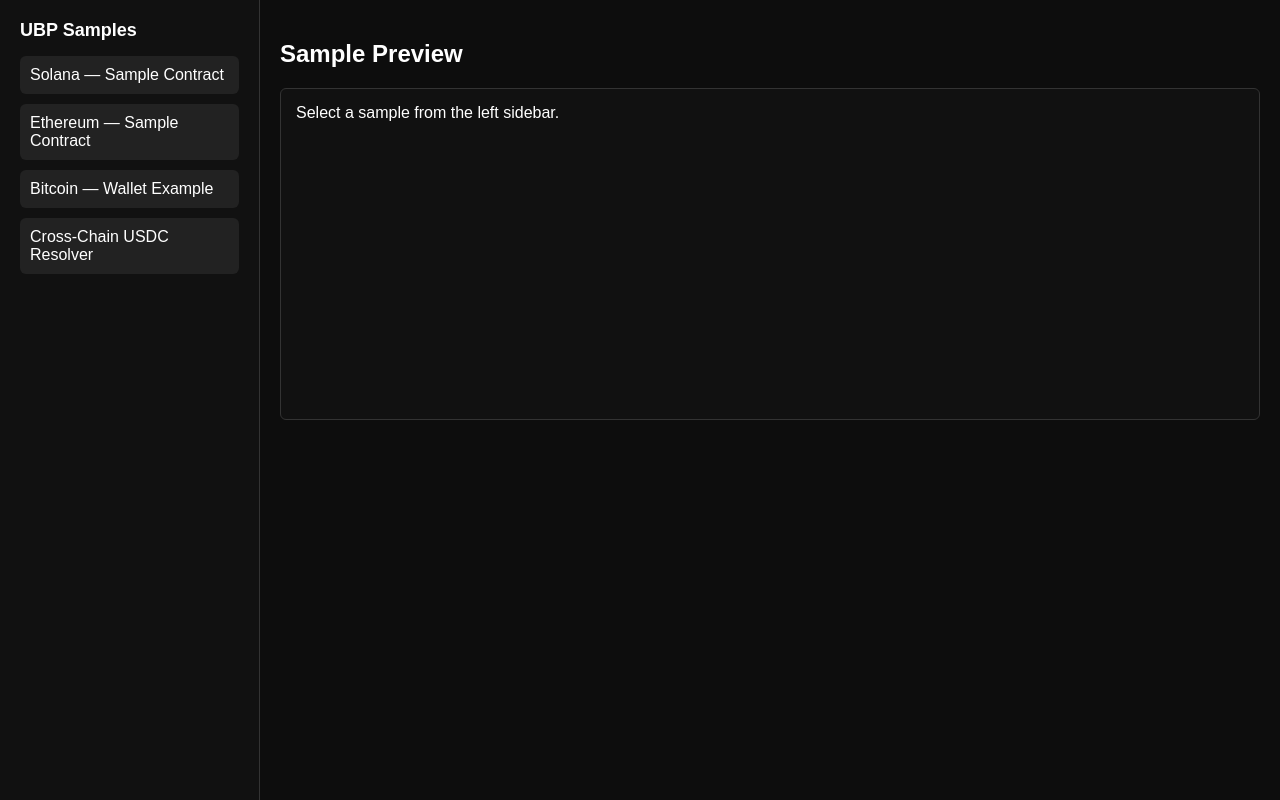
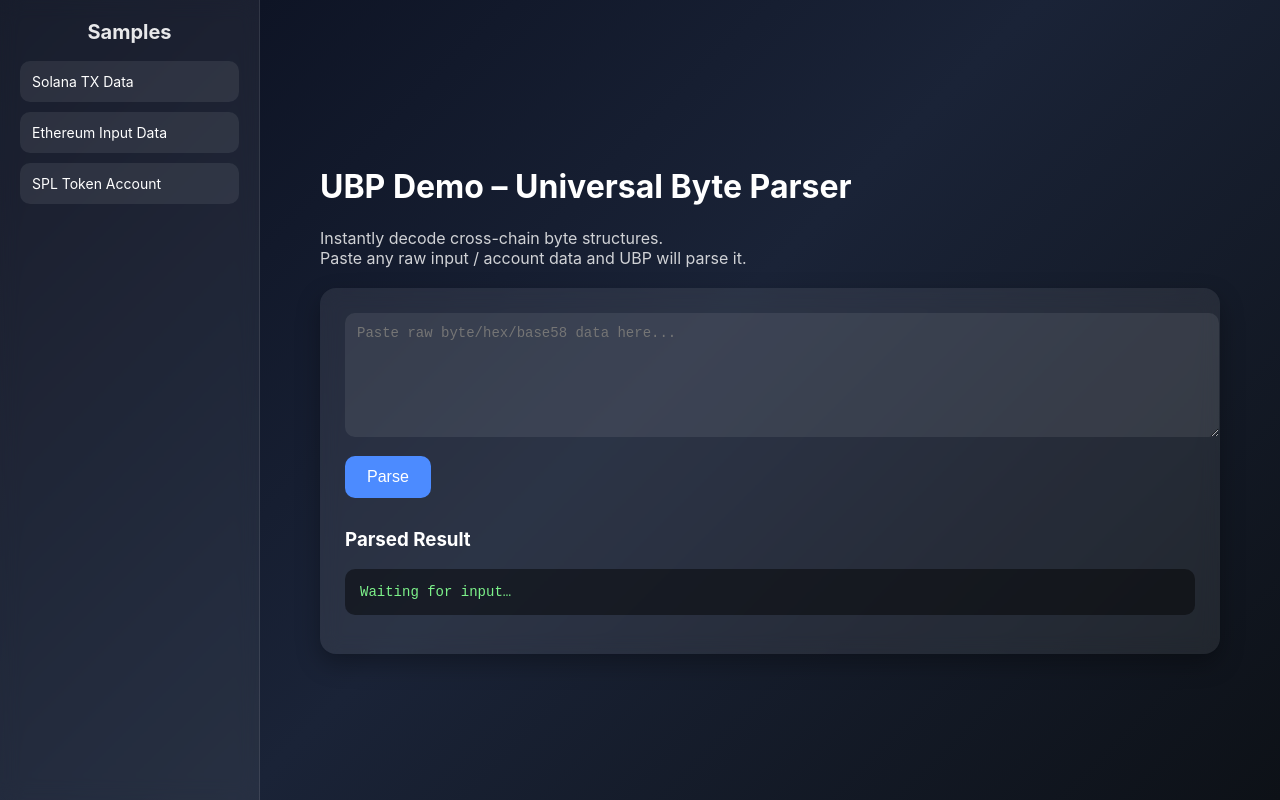
Before and after one commit to Harpic670/UBP, a plain HTML site: page demo/index.html in a window 1280 px wide. Drawn offline with Linux system fonts and the light colour scheme.

Commit message:
Update index.html

```diff
--- a/demo/index.html
+++ b/demo/index.html
@@ -2,111 +2,165 @@
 <html lang="en">
 <head>
 <meta charset="UTF-8" />
-<title>UBP Demo</title>
+<meta name="viewport" content="width=device-width, initial-scale=1.0" />
+<title>UBP Demo – Universal Byte Parser</title>
+
 <style>
     body {
         margin: 0;
-        font-family: Arial, sans-serif;
+        padding: 0;
+        font-family: Inter, Arial, sans-serif;
+        background: linear-gradient(135deg, #0a0f1f, #1a2337, #0d1117);
+        color: #fff;
+        height: 100vh;
         display: flex;
-        height: 100vh;
-        background: #0d0d0d;
-        color: #fff;
     }
+
+    /* SIDEBAR */
     .sidebar {
         width: 260px;
-        background: #111;
-        border-right: 1px solid #333;
+        background: rgba(255, 255, 255, 0.06);
+        border-right: 1px solid rgba(255,255,255,0.1);
         padding: 20px;
         box-sizing: border-box;
-        overflow-y: auto;
+        backdrop-filter: blur(10px);
     }
+
     .sidebar h2 {
         margin-top: 0;
-        font-size: 18px;
+        font-size: 20px;
+        opacity: 0.9;
+        text-align: center;
     }
-    .sample {
-        padding: 10px;
-        margin-bottom: 10px;
-        background: #222;
-        border-radius: 6px;
+
+    .sample-item {
+        padding: 12px;
+        margin-top: 10px;
+        background: rgba(255,255,255,0.08);
+        border-radius: 10px;
         cursor: pointer;
         transition: 0.2s;
+        font-size: 14px;
     }
-    .sample:hover {
-        background: #333;
+
+    .sample-item:hover {
+        background: rgba(255,255,255,0.15);
     }
+
+    /* MAIN PANEL */
     .main {
         flex: 1;
-        padding: 20px;
+        padding: 40px;
+        max-width: 900px;
+        margin: auto;
     }
-    #output {
-        background: #111;
+
+    .card {
+        background: rgba(255, 255, 255, 0.08);
+        border-radius: 16px;
+        padding: 25px;
+        box-shadow: 0 10px 25px rgba(0, 0, 0, 0.3);
+        backdrop-filter: blur(10px);
+        margin-top: 20px;
+    }
+
+    textarea {
+        width: 100%;
+        height: 100px;
+        padding: 12px;
+        border-radius: 10px;
+        border: none;
+        outline: none;
+        background: rgba(255,255,255,0.08);
+        color: #fff;
+        resize: vertical;
+        font-size: 14px;
+    }
+
+    .btn {
+        margin-top: 15px;
+        padding: 12px 22px;
+        background: #4c8bff;
+        border: none;
+        border-radius: 10px;
+        cursor: pointer;
+        font-size: 16px;
+        color: #fff;
+        transition: 0.25s;
+    }
+
+    .btn:hover {
+        background: #6aa0ff;
+        transform: scale(1.03);
+    }
+
+    pre {
+        background: rgba(0,0,0,0.45);
         padding: 15px;
-        border-radius: 6px;
-        min-height: 300px;
-        white-space: pre-wrap;
-        border: 1px solid #333;
+        border-radius: 10px;
+        max-height: 300px;
+        overflow-y: auto;
+        text-align: left;
+        color: #7df28a;
+        font-size: 14px;
     }
 </style>
 </head>
+
 <body>
 
+<!-- SIDEBAR -->
 <div class="sidebar">
-    <h2>UBP Samples</h2>
-
-    <div class="sample" onclick="loadSample('solana')">
-        Solana — Sample Contract
-    </div>
-
-    <div class="sample" onclick="loadSample('ethereum')">
-        Ethereum — Sample Contract
-    </div>
-
-    <div class="sample" onclick="loadSample('btc')">
-        Bitcoin — Wallet Example
-    </div>
-
-    <div class="sample" onclick="loadSample('usdc')">
-        Cross-Chain USDC Resolver
-    </div>
-
+    <h2>Samples</h2>
+    <div class="sample-item" onclick="loadSample(1)">Solana TX Data</div>
+    <div class="sample-item" onclick="loadSample(2)">Ethereum Input Data</div>
+    <div class="sample-item" onclick="loadSample(3)">SPL Token Account</div>
 </div>
 
+<!-- MAIN CONTENT -->
 <div class="main">
-    <h2>Sample Preview</h2>
-    <div id="output">Select a sample from the left sidebar.</div>
+    <h1>UBP Demo – Universal Byte Parser</h1>
+    <p style="opacity:0.8">
+        Instantly decode cross-chain byte structures.<br>
+        Paste any raw input / account data and UBP will parse it.
+    </p>
+
+    <div class="card">
+        <textarea id="inputData" placeholder="Paste raw byte/hex/base58 data here..."></textarea>
+
+        <button class="btn" onclick="parseData()">Parse</button>
+
+        <h3 style="margin-top:30px;">Parsed Result</h3>
+        <pre id="outputBox">Waiting for input…</pre>
+    </div>
 </div>
 
 <script>
-const samples = {
-    solana: `{
-  "chain": "Solana",
-  "address": "So11111111111111111111111111111111111111112",
-  "type": "program",
-  "description": "Wrapped SOL token program on Solana."
-}`,
-    ethereum: `{
-  "chain": "Ethereum",
-  "address": "0xC02aaA39b223FE8D0A0E5C4F27eAD9083C756Cc2",
-  "type": "contract",
-  "description": "WETH contract on Ethereum."
-}`,
-    btc: `{
-  "chain": "Bitcoin",
-  "address": "bc1qxy2kgdygjrsqtzq2n0yrf2493p83kkfjhx0wlh",
-  "type": "wallet",
-  "description": "Sample BTC wallet address."
-}`,
-    usdc: `{
-  "chain": "Multi-chain",
-  "address": "USDC",
-  "type": "resolver",
-  "description": "Returns USDC contract based on detected chain."
-}`
-};
+// Load sample data
+function loadSample(id) {
+    fetch("./examples/sample-ubp-links.txt")
+        .then(r => r.text())
+        .then(t => {
+            const lines = t.trim().split("\n");
+            document.getElementById("inputData").value = lines[id - 1] || "";
+        });
+}
 
-function loadSample(type) {
-    document.getElementById("output").textContent = samples[type];
+// Fake Parser (replace later with real resolver)
+function parseData() {
+    const raw = document.getElementById("inputData").value.trim();
+    if (!raw) {
+        document.getElementById("outputBox").innerText = "No data provided.";
+        return;
+    }
+
+    const parsed = {
+        input_length: raw.length,
+        detected_format: raw.startsWith("0x") ? "hex" : "base58?",
+        info: "This is only a UI demo. Real UBP resolver will replace this."
+    };
+
+    document.getElementById("outputBox").innerText = JSON.stringify(parsed, null, 4);
 }
 </script>
 
```
